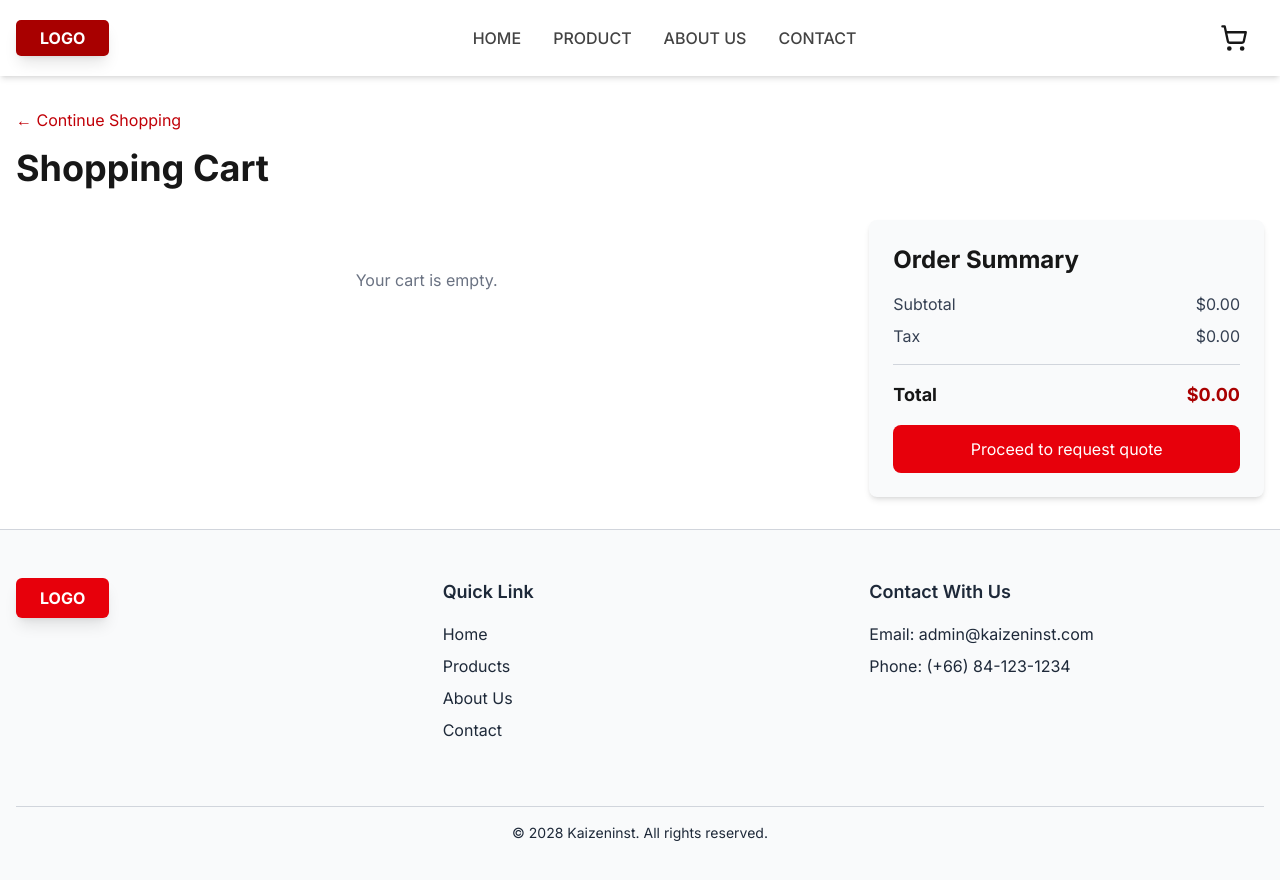
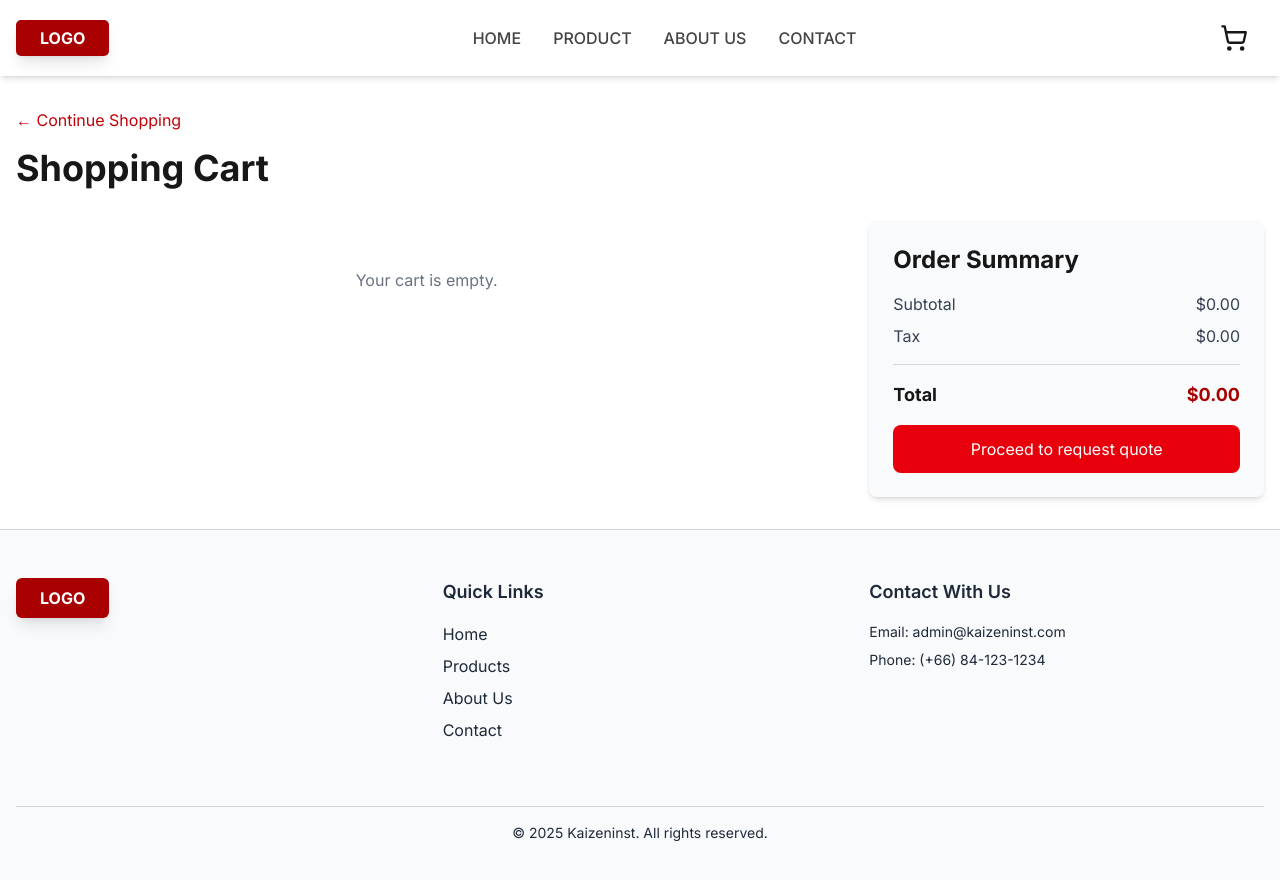
Before and after one commit to kaizeninst/kaizeninst, a Next.js app in the folder apps/web/: page /cart in a window 1280 px wide. Shown: the top 880 px of the page. Built offline with nearby package versions, Linux system fonts and the light colour scheme.

Commit message:
refactor: refactor navbar

```diff
--- a/apps/web/components/Footer.js
+++ b/apps/web/components/Footer.js
@@ -2,56 +2,51 @@
 import Link from "next/link";
 
 export default function Footer() {
+  const quickLinks = [
+    { href: "/", label: "Home" },
+    { href: "/products", label: "Products" },
+    { href: "/about-us", label: "About Us" },
+    { href: "/contact", label: "Contact" },
+  ];
+
   return (
     <footer className="w-full border-t border-gray-300 bg-gray-50 py-12 text-gray-800">
       <div className="container mx-auto px-4">
         <div className="grid grid-cols-1 gap-8 pb-8 md:grid-cols-3">
+          {/* Logo */}
           <div className="flex flex-col items-start">
-            <button className="rounded-md bg-red-600 px-6 py-2 font-bold text-white shadow-lg transition-all duration-300 hover:bg-red-700">
+            <button className="bg-primary cursor-pointer rounded-md px-6 py-2 font-bold text-white shadow-lg">
               LOGO
             </button>
           </div>
 
           {/* Quick Links */}
           <div>
-            <h3 className="mb-4 text-lg font-semibold">Quick Link</h3>
+            <h3 className="mb-4 text-lg font-semibold">Quick Links</h3>
             <ul className="space-y-2">
-              <li>
-                <Link href="/" className="transition-colors hover:text-[#A80000]">
-                  Home
-                </Link>
-              </li>
-              <li>
-                <Link href="/products" className="transition-colors hover:text-[#A80000]">
-                  Products
-                </Link>
-              </li>
-              <li>
-                <Link href="/about-us" className="transition-colors hover:text-[#A80000]">
-                  About Us
-                </Link>
-              </li>
-              <li>
-                <Link href="/contact" className="transition-colors hover:text-[#A80000]">
-                  Contact
-                </Link>
-              </li>
+              {quickLinks.map((link) => (
+                <li key={link.href}>
+                  <Link href={link.href} className="hover:text-primary transition-colors">
+                    {link.label}
+                  </Link>
+                </li>
+              ))}
             </ul>
           </div>
 
           {/* Contact Information */}
           <div>
             <h3 className="mb-4 text-lg font-semibold">Contact With Us</h3>
-            <ul className="space-y-2">
+            <ul className="space-y-2 text-sm">
               <li>Email: admin@kaizeninst.com</li>
               <li>Phone: (+66) 84-123-1234</li>
             </ul>
           </div>
         </div>
 
-        {/* Copyright Section */}
+        {/* Copyright */}
         <div className="mt-8 border-t border-gray-300 pt-4 text-center text-sm">
-          &copy; 2028 Kaizeninst. All rights reserved.
+          &copy; {new Date().getFullYear()} Kaizeninst. All rights reserved.
         </div>
       </div>
     </footer>
```
